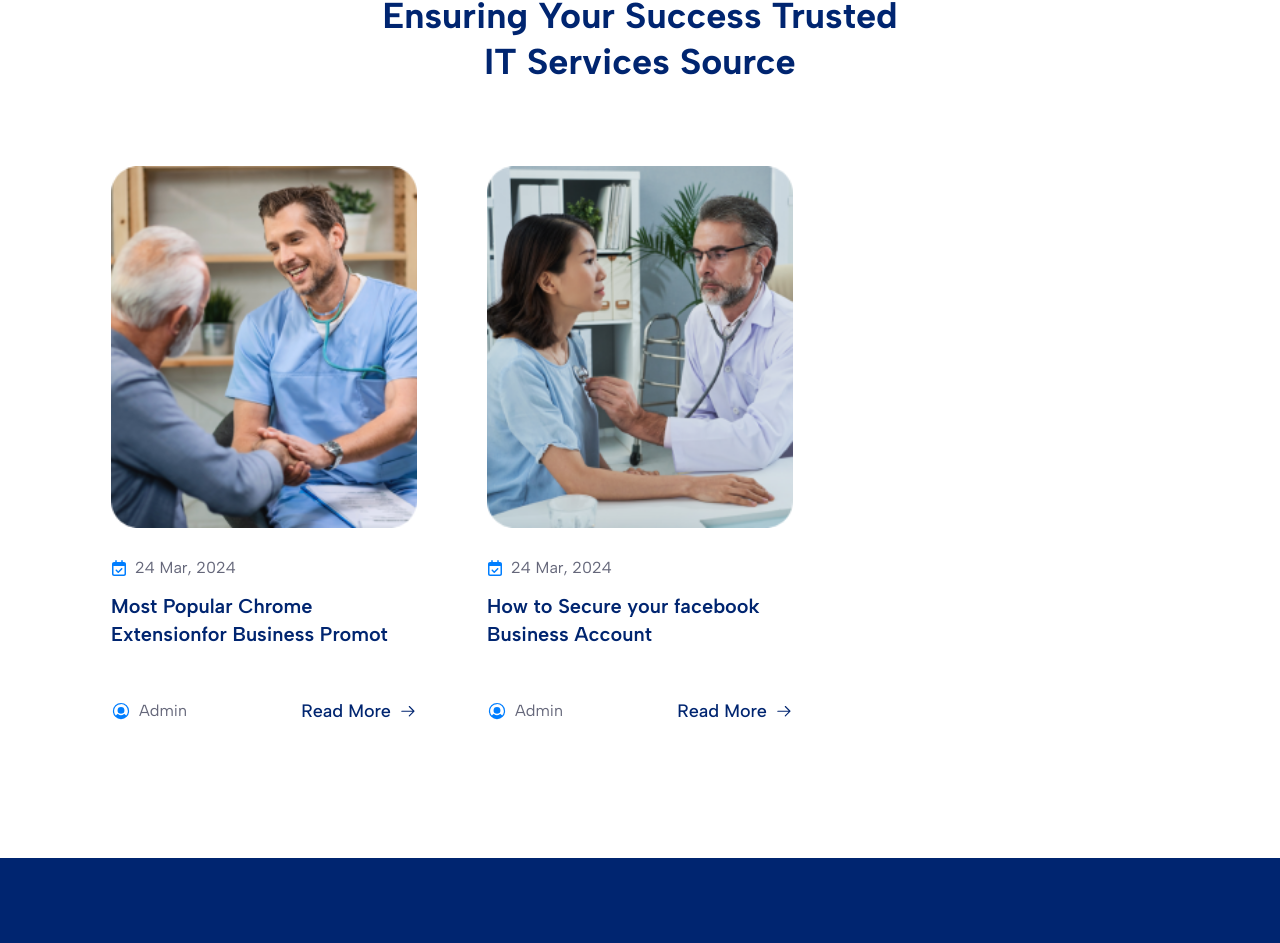
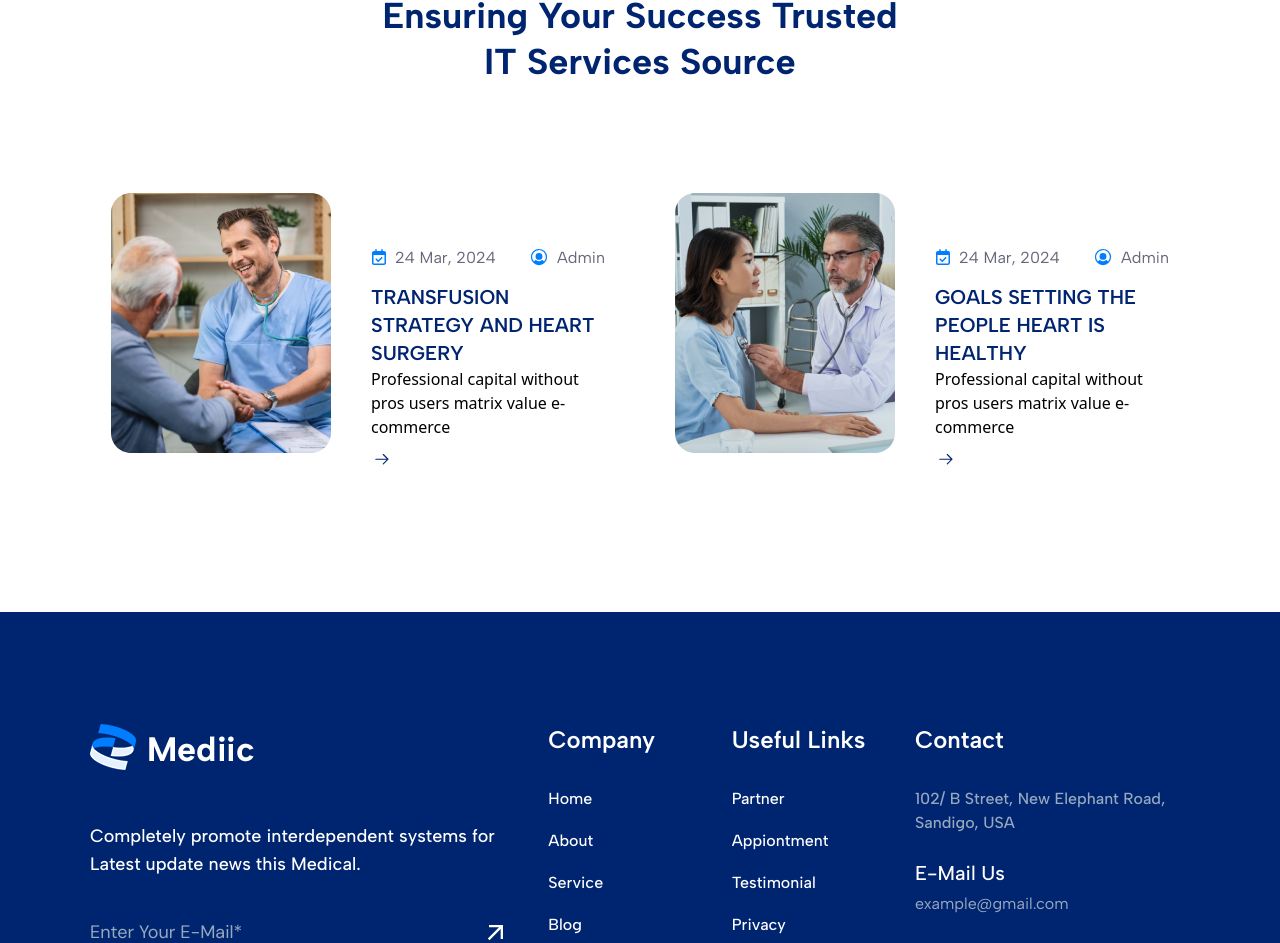
Before and after one commit to jisan5620jk/mediic, a React (Vite) app: page /home3 in a window 1280 px wide. Shown: the part 4368-5311 px from the top of the page. Built offline with nearby package versions, Linux system fonts and the light colour scheme.

Commit message:
Update Code

```diff
--- a/src/Component3/Blog/Blog.jsx
+++ b/src/Component3/Blog/Blog.jsx
@@ -11,24 +11,24 @@ const blogData = [
     id: 1,
     blogThumb: blogThumb,
     blogDateIcon: <FaRegCalendarCheck />,
-    blogDate: "24 Mar, 2024",
+    blogDate: '24 Mar, 2024',
     blogTagIcon: <PiUserCircleFill />,
-    blogTag: "Admin",
-    blogUrl: "/blog_details",
-    blogTitle: "Most Popular Chrome Extensionfor Business Promot",
-    blogBtn: "Read More",
+    blogTag: 'Admin',
+    blogUrl: '/blog_details',
+    blogTitle: 'Transfusion strategy and heart surgery',
+    blogDesc: 'Professional capital without pros users matrix value e-commerce',
     blogBtnIcon: <GoArrowRight />,
   },
   {
     id: 2,
     blogThumb: blogThumb2,
     blogDateIcon: <FaRegCalendarCheck />,
-    blogDate: "24 Mar, 2024",
+    blogDate: '24 Mar, 2024',
     blogTagIcon: <PiUserCircleFill />,
-    blogTag: "Admin",
-    blogUrl: "/blog_details",
-    blogTitle: "How to Secure your facebook Business Account",
-    blogBtn: "Read More",
+    blogTag: 'Admin',
+    blogUrl: '/blog_details',
+    blogTitle: 'Goals Setting the people Heart is Healthy',
+    blogDesc: 'Professional capital without pros users matrix value e-commerce',
     blogBtnIcon: <GoArrowRight />,
   },
 ];
@@ -47,7 +47,7 @@ const Blog = () => {
           </h1>
         </div>
         <div className="mt-[60px]">
-          <div className="grid grid-cols-1 md:grid-cols-2 lg:grid-cols-3 gap-7">
+          <div className="grid grid-cols-1 lg:grid-cols-2 gap-7">
             {blogData.map(
               ({
                 id,
@@ -58,7 +58,7 @@ const Blog = () => {
                 blogTag,
                 blogUrl,
                 blogTitle,
-                blogBtn,
+                blogDesc,
                 blogBtnIcon,
               }) => {
                 return (
@@ -71,7 +71,7 @@ const Blog = () => {
                       blogTag={blogTag}
                       blogUrl={blogUrl}
                       blogTitle={blogTitle}
-                      blogBtn={blogBtn}
+                      blogDesc={blogDesc}
                       blogBtnIcon={blogBtnIcon}
                     />
                   </div>
--- a/src/Component3/Blog/BlogCard.jsx
+++ b/src/Component3/Blog/BlogCard.jsx
@@ -1,5 +1,5 @@
 /* eslint-disable react/prop-types */
-import { Link } from "react-router-dom";
+import { Link } from 'react-router-dom';
 
 const BlogCard = ({
   blogThumb,
@@ -9,40 +9,43 @@ const BlogCard = ({
   blogTag,
   blogUrl,
   blogTitle,
-  blogBtn,
+  blogDesc,
   blogBtnIcon,
 }) => {
   return (
-    <div className="group p-5 transition-all duration-500 bg-white rounded-md border border-BorderColor2-0">
-      <div className="relative rounded-md overflow-hidden before:absolute before:top-0 before:left-1/2 before:w-0 before:h-full before:bg-PrimaryColor-0 before:transition-all before:duration-500 group-hover:before:w-full group-hover:before:left-0 before:z-10 group-hover:before:opacity-0">
+    <div className='group p-5 transition-all duration-500 bg-white rounded-md border border-BorderColor2-0 flex items-center gap-10'>
+      <div className='relative rounded-md overflow-hidden before:absolute before:top-0 before:left-1/2 before:w-0 before:h-full before:bg-PrimaryColor-0 before:transition-all before:duration-500 group-hover:before:w-full group-hover:before:left-0 before:z-10 group-hover:before:opacity-0'>
         <img
           src={blogThumb}
-          className="transition-all duration-500 scale-100 group-hover:scale-110 w-full"
+          className='transition-all duration-500 scale-100 group-hover:scale-110 w-full'
         />
       </div>
-      <div className="rounded-md relative z-20 bg-white transition-all duration-500 pt-8">
+      <div className='flex-1 rounded-md relative z-20 bg-white transition-all duration-500 pt-8'>
         <div>
-          <p className="font-AlbertSans text-TextColor2-0 flex gap-2 items-center leading-[15px] mb-2">
-            <span className="text-PrimaryColor-0">{blogDateIcon}</span>
-            {blogDate}
-          </p>
+          <div className='flex flex-col justify-between sm:flex-row lg:flex-col xl:flex-row gap-6 border-t border-BorderColor2-0 mt-7 mb-2 pt-5'>
+            <p className='font-AlbertSans text-TextColor2-0 flex gap-2 items-center leading-[15px]'>
+              <span className='text-PrimaryColor-0'>{blogDateIcon}</span>
+              {blogDate}
+            </p>
+            <p className='font-AlbertSans text-TextColor2-0 flex gap-2 items-center leading-[15px]'>
+              <span className='text-PrimaryColor-0 text-xl'>{blogTagIcon}</span>
+              {blogTag}
+            </p>
+          </div>
           <Link to={blogUrl}>
-            <button className="font-AlbertSans text-left font-semibold text-lg sm:text-[22px] md:text-xl lg:text-base xl:text-xl 2xl:text-[23px] text-HeadingColor-0 transition-all duration-500 group-hover:text-PrimaryColor-0 mt-2">
+            <button className='font-AlbertSans text-left font-semibold text-lg sm:text-[22px] md:text-xl lg:text-base xl:text-xl 2xl:text-[23px] text-HeadingColor-0 transition-all duration-500 group-hover:text-PrimaryColor-0 mt-2 uppercase'>
               {blogTitle}
             </button>
           </Link>
-          <div className="flex flex-col justify-between sm:flex-row lg:flex-col xl:flex-row gap-6 border-t border-BorderColor2-0 mt-7 pt-5">
-            <p className="font-AlbertSans text-TextColor2-0 flex gap-2 items-center leading-[15px]">
-              <span className="text-PrimaryColor-0 text-xl">{blogTagIcon}</span>
-              {blogTag}
-            </p>
-            <Link to={blogUrl} className="inline-block ">
-              <button className="flex items-center gap-2 text-HeadingColor-0 text-lg font-AlbertSans font-medium transition-all duration-500 group-hover:text-PrimaryColor-0">
-                {blogBtn}
-                {blogBtnIcon}
-              </button>
-            </Link>
-          </div>
+          <p className=''>{blogDesc}</p>
+          <Link
+            to={blogUrl}
+            className='inline-block '
+          >
+            <button className='size-10 rounded-full border-2 border-white border-opacity-30 bg-white bg-opacity-15 flex items-center text-HeadingColor-0 text-lg font-AlbertSans font-medium transition-all duration-500 group-hover:text-PrimaryColor-0'>
+              {blogBtnIcon}
+            </button>
+          </Link>
         </div>
       </div>
     </div>
--- a/src/Component3/Portfolio/Portfolio.jsx
+++ b/src/Component3/Portfolio/Portfolio.jsx
@@ -45,7 +45,7 @@ const PortfolioData = [
   },
   {
     id: 5,
-    portfolioThumb: portfolioThumb2,
+    portfolioThumb: portfolioThumb,
     portfolioShape: <FaSquareFull />,
     portfolioTitle: 'Dental Whitening',
     portfolioUrl: '/',
```
